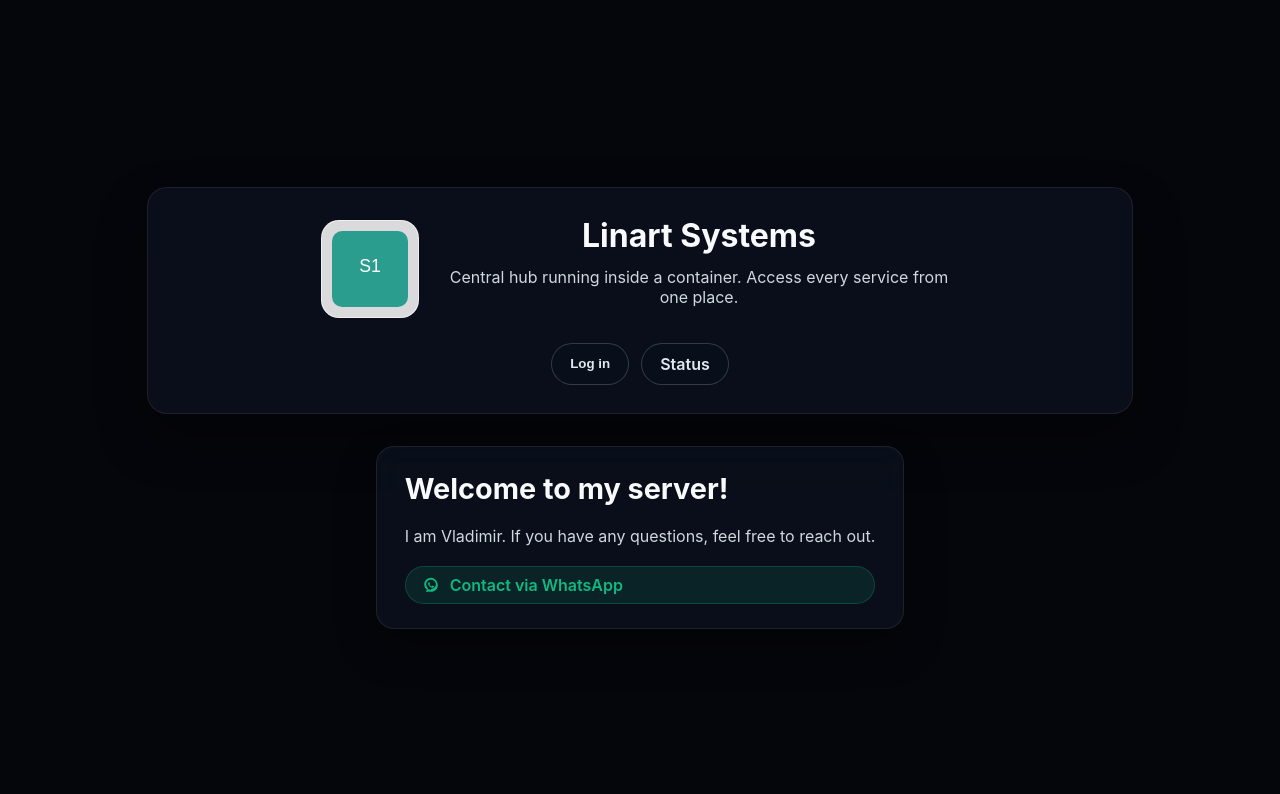
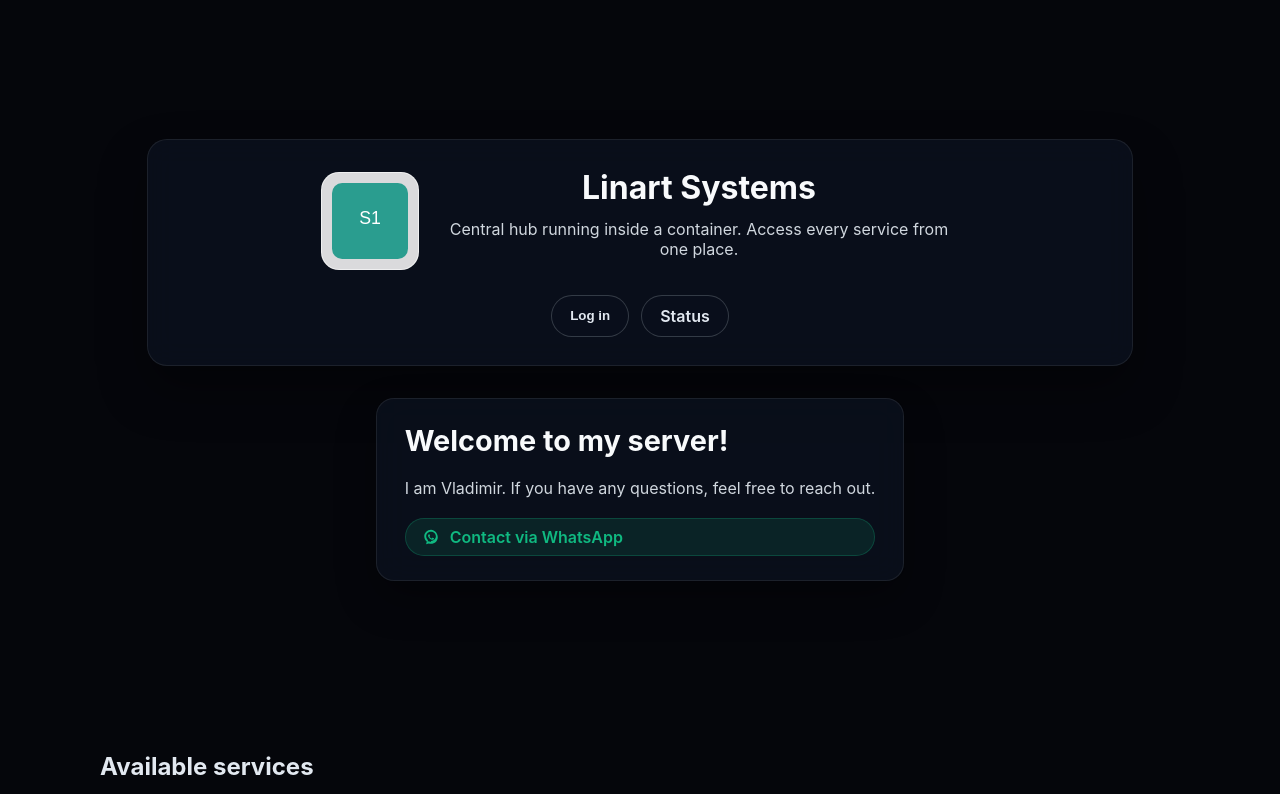
Before and after one commit to Vikinges/LinartSystems, a website: page hub/static/index.html in a window 1280 px wide. Shown: the top 794 px of the page. Drawn offline with Linux system fonts and the light colour scheme; no server answers.

Commit message:
Tighten hero spacing to surface services section

```diff
--- a/hub/static/styles.css
+++ b/hub/static/styles.css
@@ -11,7 +11,7 @@
 }
 body{font-family:Inter,Segoe UI,Arial,sans-serif;background:var(--page-background,#05060b);color:#0b1220;margin:0}
 .container{max-width:1080px;margin:0 auto;padding:0 32px 48px;position:relative;z-index:1}
-.hero{position:relative;padding:72px 0 64px;min-height:min(90vh,820px);display:flex;align-items:center}
+.hero{position:relative;padding:72px 0 40px;min-height:min(78vh,760px);display:flex;align-items:center}
 .hero-bg{position:absolute;inset:0;overflow:hidden;z-index:0}
 .hero-bg video{position:absolute;inset:0;width:100%;height:100%;min-width:100%;min-height:100%;object-fit:cover;filter:blur(var(--hero-blur,8px)) saturate(120%);opacity:.6}
 .hero-bg::after{content:"";position:absolute;inset:0;background:linear-gradient(180deg,var(--hero-overlay-top,rgba(5,6,11,0.8)) 0%,var(--hero-overlay-mid,rgba(5,6,11,0.95)) 55%,var(--hero-overlay-bottom,rgba(5,6,11,0.85)) 100%)}
```
